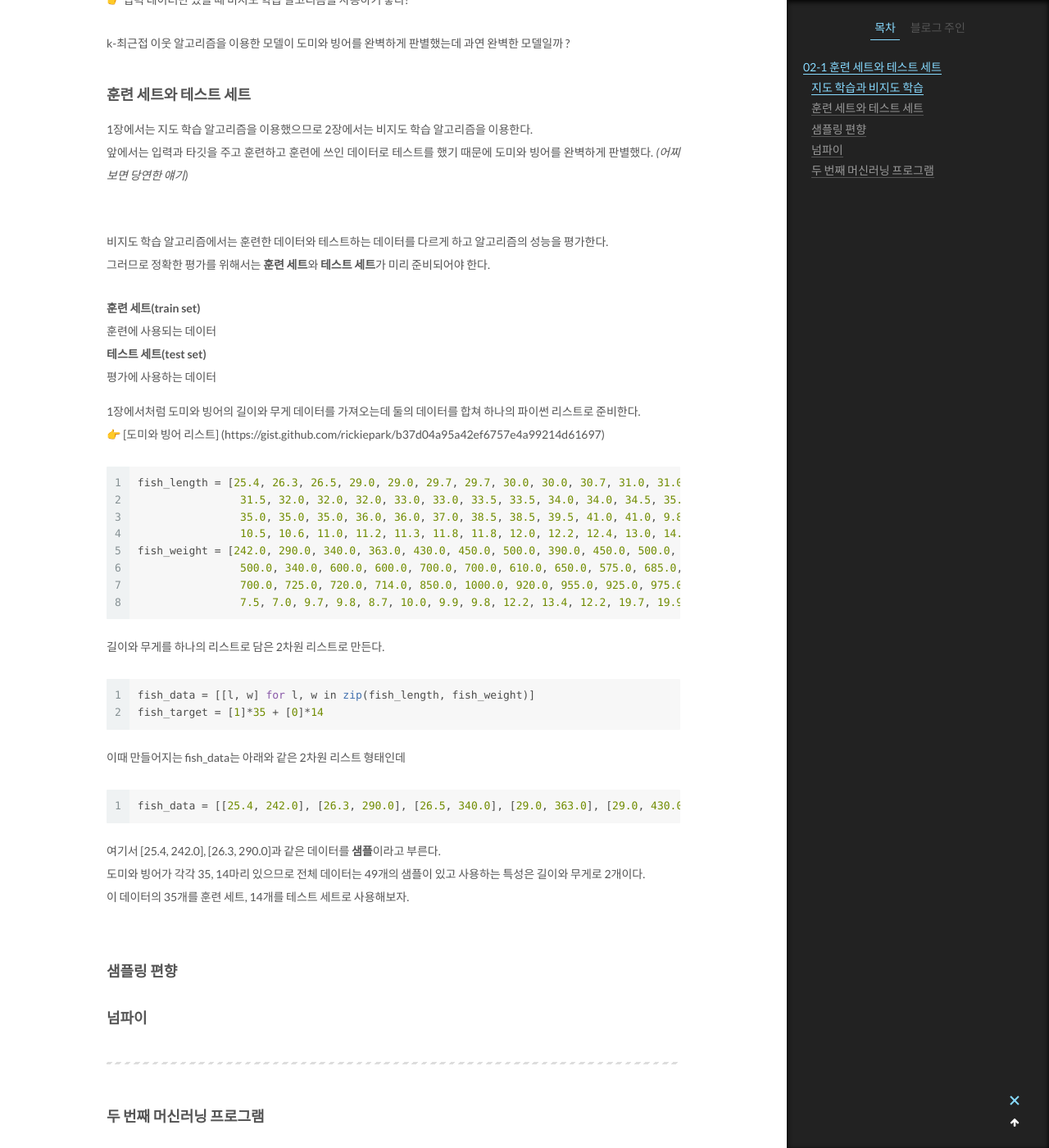
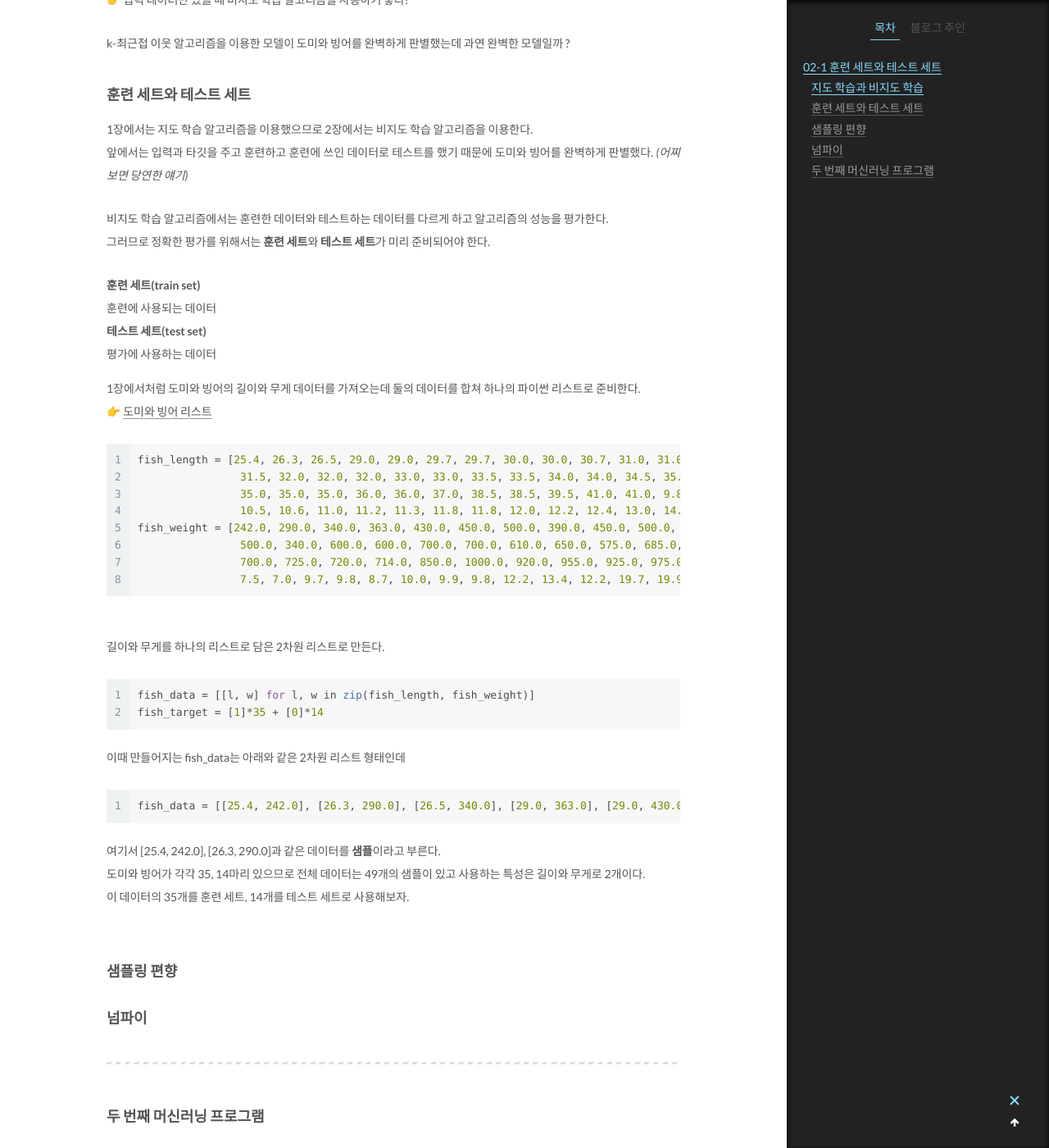
Before and after one commit to kimmin233/kimmin233.github.io, a Jekyll site: the page built from _posts/2021-06-01-AI-ch02.md, in a window 1280 px wide and 1400 px high, scrolled down 848 px. Shown: the whole window at 82% size. Built offline with Jekyll 4.4.1, drawn with Linux system fonts in a browser that asks for light colours.

Commit message:
Update 2021-06-01-AI-ch02.md

````diff
--- a/_posts/2021-06-01-AI-ch02.md
+++ b/_posts/2021-06-01-AI-ch02.md
@@ -24,7 +24,7 @@ k-최근접 이웃 알고리즘을 이용한 모델이 도미와 빙어를 완
 ### 훈련 세트와 테스트 세트
 
 1장에서는 지도 학습 알고리즘을 이용했으므로 2장에서는 비지도 학습 알고리즘을 이용한다. <br>
-앞에서는 입력과 타깃을 주고 훈련하고 훈련에 쓰인 데이터로 테스트를 했기 때문에 도미와 빙어를 완벽하게 판별했다. *(어찌보면 당연한 얘기)* <br><br>
+앞에서는 입력과 타깃을 주고 훈련하고 훈련에 쓰인 데이터로 테스트를 했기 때문에 도미와 빙어를 완벽하게 판별했다. *(어찌보면 당연한 얘기)* <br>
 
 비지도 학습 알고리즘에서는 훈련한 데이터와 테스트하는 데이터를 다르게 하고 알고리즘의 성능을 평가한다. <br>
 그러므로 정확한 평가를 위해서는 **훈련 세트**와 **테스트 세트**가 미리 준비되어야 한다. <br>
@@ -32,11 +32,12 @@ k-최근접 이웃 알고리즘을 이용한 모델이 도미와 빙어를 완
 훈련 세트(train set)
  : 훈련에 사용되는 데이터
 
+
 테스트 세트(test set)
  : 평가에 사용하는 데이터
 
 1장에서처럼 도미와 빙어의 길이와 무게 데이터를 가져오는데 둘의 데이터를 합쳐 하나의 파이썬 리스트로 준비한다. <br>
-👉 [도미와 빙어 리스트] (https://gist.github.com/rickiepark/b37d04a95a42ef6757e4a99214d61697)
+👉 [도미와 빙어 리스트](https://gist.github.com/rickiepark/b37d04a95a42ef6757e4a99214d61697)
 
 ```python
 fish_length = [25.4, 26.3, 26.5, 29.0, 29.0, 29.7, 29.7, 30.0, 30.0, 30.7, 31.0, 31.0,
@@ -48,7 +49,7 @@ fish_weight = [242.0, 290.0, 340.0, 363.0, 430.0, 450.0, 500.0, 390.0, 450.0, 50
                 700.0, 725.0, 720.0, 714.0, 850.0, 1000.0, 920.0, 955.0, 925.0, 975.0, 950.0, 6.7,
                 7.5, 7.0, 9.7, 9.8, 8.7, 10.0, 9.9, 9.8, 12.2, 13.4, 12.2, 19.7, 19.9]
 ```
-
+<br>
 길이와 무게를 하나의 리스트로 담은 2차원 리스트로 만든다.<br>
 ```python
 fish_data = [[l, w] for l, w in zip(fish_length, fish_weight)]
````
